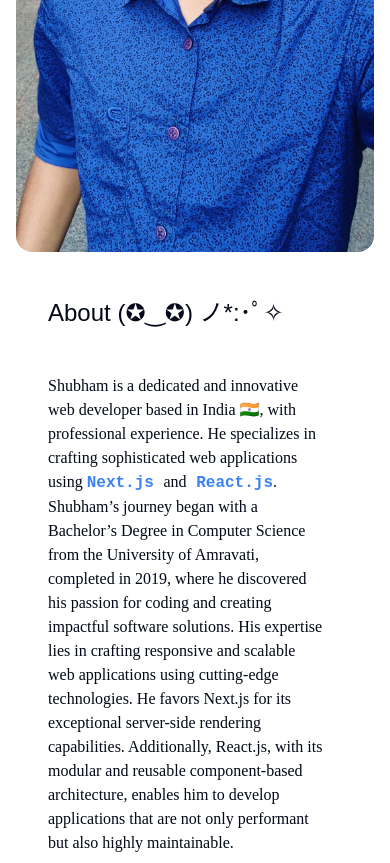
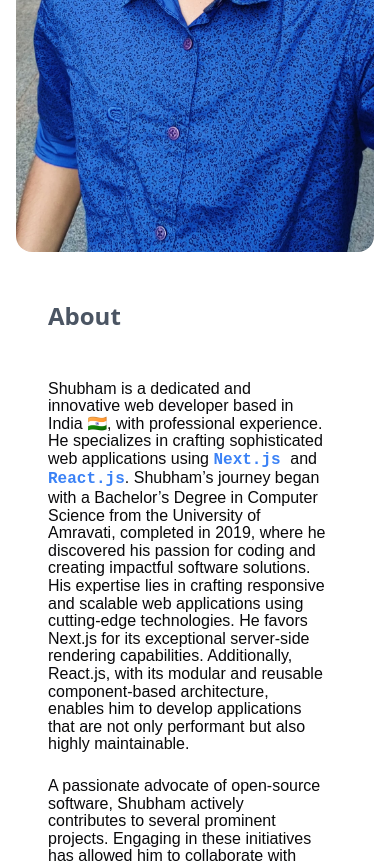
Before and after one commit to imshubhamchavan/official-website, a Next.js app: page /portfolio in a window 390 px wide. Shown: the part 633-1496 px from the top of the page. Built offline with nearby package versions, Linux system fonts and the light colour scheme.

Commit message:
fonts changing and making some changes for responsive design

```diff
--- a/app/components/AboutSection.tsx
+++ b/app/components/AboutSection.tsx
@@ -47,18 +47,17 @@ const icons = [
 
 export function AboutSection() {
   return (
-    <div className="grid gird-cols-1 lg:grid-cols-3 gap-4 mt-10">
-      <Card className="col-span-1 lg:col-span-2 border-none p-8">
+    <div className="grid gird-cols-1 lg:grid-cols-3 gap-4 mt-10  ">
+      <Card className="col-span-1 lg:col-span-2 border-none p-8 bg-transparent" >
         <h1 className="text-4xl lg:text-5xl rubik-scribble-regular text-gray-500">
           Skills and Technologies
         </h1>
-        <Card className=" border-none mt-12">
-          <CardContent className="flex flex-wrap gap-4">
+
+          <CardContent className="flex flex-wrap gap-6 mt-16">
           {icons.map((item, index) => (
               <Image key={index} src={item} alt="Icon" className="w-16 h-16" />
             ))}
           </CardContent>
-        </Card>
 
         <div className="relative inline-flex  group mt-14">
           <div className="absolute transitiona-all duration-1000 opacity-70 -inset-px bg-gradient-to-r from-[#adadad] via-[#ff6363] to-[#a6a6a6] rounded-xl blur-lg group-hover:opacity-100 group-hover:-inset-1 group-hover:duration-200 animate-tilt"></div>
@@ -74,7 +73,7 @@ export function AboutSection() {
           </a>
         </div>
       </Card>
-      <div className="col-span-1">
+      <div className="col-span-1 hidden md:block">
         <Image
           src={me}
           alt="shubham chavan"
--- a/app/components/SectionTwo.tsx
+++ b/app/components/SectionTwo.tsx
@@ -63,15 +63,15 @@ const icons = [
 export function SectionTwo() {
   return (
     <div className="grid gird-cols-1 lg:grid-cols-3 gap-4 mt-10">
-      <div className="w-full relative col-span-1">
+      <div className="w-full relative col-span-1 hidden md:block">
         <Image
           src={square}
           alt="square"
-          className="w-full h-full object-cover rounded-2xl"
+          className="w-full h-full object-cover rounded-2xl opacity-70"
         />
       </div>
       <div className="flex flex-col w-full col-span-1 lg:col-span-2 gap-4">
-        <Card className=" border-none shadow-lg">
+        <Card className=" border-none shadow-sm">
           <CardHeader>
             <CardTitle className="rubik-scribble-regular text-gray-700">Explore my stack</CardTitle>
             <CardDescription className="rubik">Check out the tools i use daily</CardDescription>
@@ -82,13 +82,13 @@ export function SectionTwo() {
             ))}
           </CardContent>
         </Card>
-        <div className="grid grid-cols-1 sm:grid-cols-3 w-full gap-4">
+        <div className="grid grid-cols-2 sm:grid-cols-3 w-full gap-4">
           {socialMedia.map((item) => (
             <Card
               key={item.id}
-              className="p-4 flex flex-col items-center sm:items-start  border-none shadow-lg"
+              className="p-4 flex flex-col items-center sm:items-start  border-none shadow-sm"
             >
-              <Image src={item.icon} alt="Icon" className="w-16 h-16" />
+              <Image src={item.icon} alt="Icon" className="w-16 h-16 sm:w-8 sm:h-8" />
 
               <h1 className="text-2xl rubik-scribble font-medium text-gray-700 pt-3">{item.name}</h1>
               <p className="text-muted-foreground rubik">{item.username}</p>
--- a/app/components/experience.tsx
+++ b/app/components/experience.tsx
@@ -1,6 +1,6 @@
 export default function Experience() {
   return (
-    <div className="max-w-3xl mx-auto p-6  text-gray-900">
+    <div className="max-w-3xl mx-auto p-6 text-white">
       <div className="mb-8">
         <h1 className="text-2xl sm:text-2xl lg:text-3xl font-bold rubik">Front-End Developer</h1>
         <h3 className=" text-muted-foreground  mb-6">xyz Company</h3>
--- a/app/globals.css
+++ b/app/globals.css
@@ -8,47 +8,47 @@
 @layer base {
   :root {
     --background: 0 0% 100%;
-    --foreground: 222.2 84% 4.9%;
+    --foreground: 240 10% 3.9%;
     --card: 0 0% 100%;
-    --card-foreground: 222.2 84% 4.9%;
+    --card-foreground: 240 10% 3.9%;
     --popover: 0 0% 100%;
-    --popover-foreground: 222.2 84% 4.9%;
-    --primary: 221.2 83.2% 53.3%;
-    --primary-foreground: 210 40% 98%;
-    --secondary: 210 40% 96.1%;
-    --secondary-foreground: 222.2 47.4% 11.2%;
-    --muted: 210 40% 96.1%;
-    --muted-foreground: 215.4 16.3% 46.9%;
-    --accent: 210 40% 96.1%;
-    --accent-foreground: 222.2 47.4% 11.2%;
+    --popover-foreground: 240 10% 3.9%;
+    --primary: 240 5.9% 10%;
+    --primary-foreground: 0 0% 98%;
+    --secondary: 240 4.8% 95.9%;
+    --secondary-foreground: 240 5.9% 10%;
+    --muted: 240 4.8% 95.9%;
+    --muted-foreground: 240 3.8% 46.1%;
+    --accent: 240 4.8% 95.9%;
+    --accent-foreground: 240 5.9% 10%;
     --destructive: 0 84.2% 60.2%;
-    --destructive-foreground: 210 40% 98%;
-    --border: 214.3 31.8% 91.4%;
-    --input: 214.3 31.8% 91.4%;
-    --ring: 221.2 83.2% 53.3%;
+    --destructive-foreground: 0 0% 98%;
+    --border: 240 5.9% 90%;
+    --input: 240 5.9% 90%;
+    --ring: 240 5.9% 10%;
     --radius: 0.5rem;
   }
 
   .dark {
-    --background: 222.2 84% 4.9%;
-    --foreground: 210 40% 98%;
-    --card: 222.2 84% 4.9%;
-    --card-foreground: 210 40% 98%;
-    --popover: 222.2 84% 4.9%;
-    --popover-foreground: 210 40% 98%;
-    --primary: 217.2 91.2% 59.8%;
-    --primary-foreground: 222.2 47.4% 11.2%;
-    --secondary: 217.2 32.6% 17.5%;
-    --secondary-foreground: 210 40% 98%;
-    --muted: 217.2 32.6% 17.5%;
-    --muted-foreground: 215 20.2% 65.1%;
-    --accent: 217.2 32.6% 17.5%;
-    --accent-foreground: 210 40% 98%;
+    --background: 240 10% 3.9%;
+    --foreground: 0 0% 98%;
+    --card: 240 10% 3.9%;
+    --card-foreground: 0 0% 98%;
+    --popover: 240 10% 3.9%;
+    --popover-foreground: 0 0% 98%;
+    --primary: 0 0% 98%;
+    --primary-foreground: 240 5.9% 10%;
+    --secondary: 240 3.7% 15.9%;
+    --secondary-foreground: 0 0% 98%;
+    --muted: 240 3.7% 15.9%;
+    --muted-foreground: 240 5% 64.9%;
+    --accent: 240 3.7% 15.9%;
+    --accent-foreground: 0 0% 98%;
     --destructive: 0 62.8% 30.6%;
-    --destructive-foreground: 210 40% 98%;
-    --border: 217.2 32.6% 17.5%;
-    --input: 217.2 32.6% 17.5%;
-    --ring: 224.3 76.3% 48%;
+    --destructive-foreground: 0 0% 98%;
+    --border: 240 3.7% 15.9%;
+    --input: 240 3.7% 15.9%;
+    --ring: 240 4.9% 83.9%;
   }
 }
 
--- a/app/portfolio/page.tsx
+++ b/app/portfolio/page.tsx
@@ -4,6 +4,7 @@ import Experience from "../components/experience";
 
 export default function Portfolio() {
   return (
+    <div>
       <div className="max-w-7xl w-full px-4 md:px-8 mx-auto mt-14">
         <div className="grid grid-cols-1 lg:grid-cols-4 gap-4 mb-14">
           <Image
@@ -13,55 +14,62 @@ export default function Portfolio() {
             priority
           />
           <div className="col-span-1 lg:col-span-2 h-full min-h-[500px] lg:min-h-[300px] rounded-2xl p-8">
-          <h1 className="text-2xl sm:text-2xl lg:text-4xl mb-12 rubik">
-            About (✪‿✪) ノ*:･ﾟ✧
+            <h1 className="text-2xl lg:text-4xl rubik-scribble-regular text-gray-600 mb-4">
+              About
             </h1>
-          <div className="lg:text-lg cinzel-about">
+            <div className="lg:text-lg rubik">
               <div className="mb-6">
-              <p className="animate-slide-in-right">
+                <p className="animate-slide-in-right mt-12">
                   Shubham is a dedicated and innovative web developer based in
                   India 🇮🇳, with professional experience. He specializes in
                   crafting sophisticated web applications using{" "}
-                <span className="source-code-pro text-blue-500">Next.js </span>{" "}
+                  <span className="source-code-pro text-blue-500">
+                    Next.js{" "}
+                  </span>{" "}
                   and
-                <span className="source-code-pro text-blue-500"> React.js</span>
+                  <span className="source-code-pro text-blue-500">
+                    {" "}
+                    React.js
+                  </span>
                   . Shubham’s journey began with a Bachelor’s Degree in Computer
                   Science from the University of Amravati, completed in 2019,
                   where he discovered his passion for coding and creating
                   impactful software solutions. His expertise lies in crafting
                   responsive and scalable web applications using cutting-edge
-                technologies. He favors Next.js for its exceptional server-side
-                rendering capabilities. Additionally, React.js, with its modular
-                and reusable component-based architecture, enables him to
-                develop applications that are not only performant but also
-                highly maintainable.
+                  technologies. He favors Next.js for its exceptional
+                  server-side rendering capabilities. Additionally, React.js,
+                  with its modular and reusable component-based architecture,
+                  enables him to develop applications that are not only
+                  performant but also highly maintainable.
                 </p>
               </div>
 
               <div className="mb-6">
                 <p className="animate-slide-in">
-                A passionate advocate of open-source software, Shubham actively
-                contributes to several prominent projects. Engaging in these
-                initiatives has allowed him to collaborate with talented
-                developers worldwide, refining his coding prowess and adhering
-                to best practices. His overarching mission is to leverage his
-                technical acumen and creativity to engineer innovative and
-                user-centric web solutions that address real-world challenges.
-                Driven by a passion for using technology to effect positive
-                change, Shubham continually seeks opportunities to expand his
-                knowledge and skills, committed to making a meaningful impact in
-                the realm of web development.
+                  A passionate advocate of open-source software, Shubham
+                  actively contributes to several prominent projects. Engaging
+                  in these initiatives has allowed him to collaborate with
+                  talented developers worldwide, refining his coding prowess and
+                  adhering to best practices. His overarching mission is to
+                  leverage his technical acumen and creativity to engineer
+                  innovative and user-centric web solutions that address
+                  real-world challenges. Driven by a passion for using
+                  technology to effect positive change, Shubham continually
+                  seeks opportunities to expand his knowledge and skills,
+                  committed to making a meaningful impact in the realm of web
+                  development.
                 </p>
               </div>
             </div>
           </div>
         </div>
-      <div className="w-full">
-        <h1 className="text-4xl text-center rubik font-bold mb-6">
+      </div>
+        <h1 className=" text-center text-2xl lg:text-4xl rubik-scribble-regular text-gray-700 mb-4">
           Professional Experience
         </h1>
+      <div className="w-full bg-black">
+        <Experience />
       </div>
-      <Experience />
     </div>
   );
 }
```
Also changed, not shown: app/projects/page.tsx (+16 -11 lines). Lines whose indentation alone changed are shown as unchanged.
